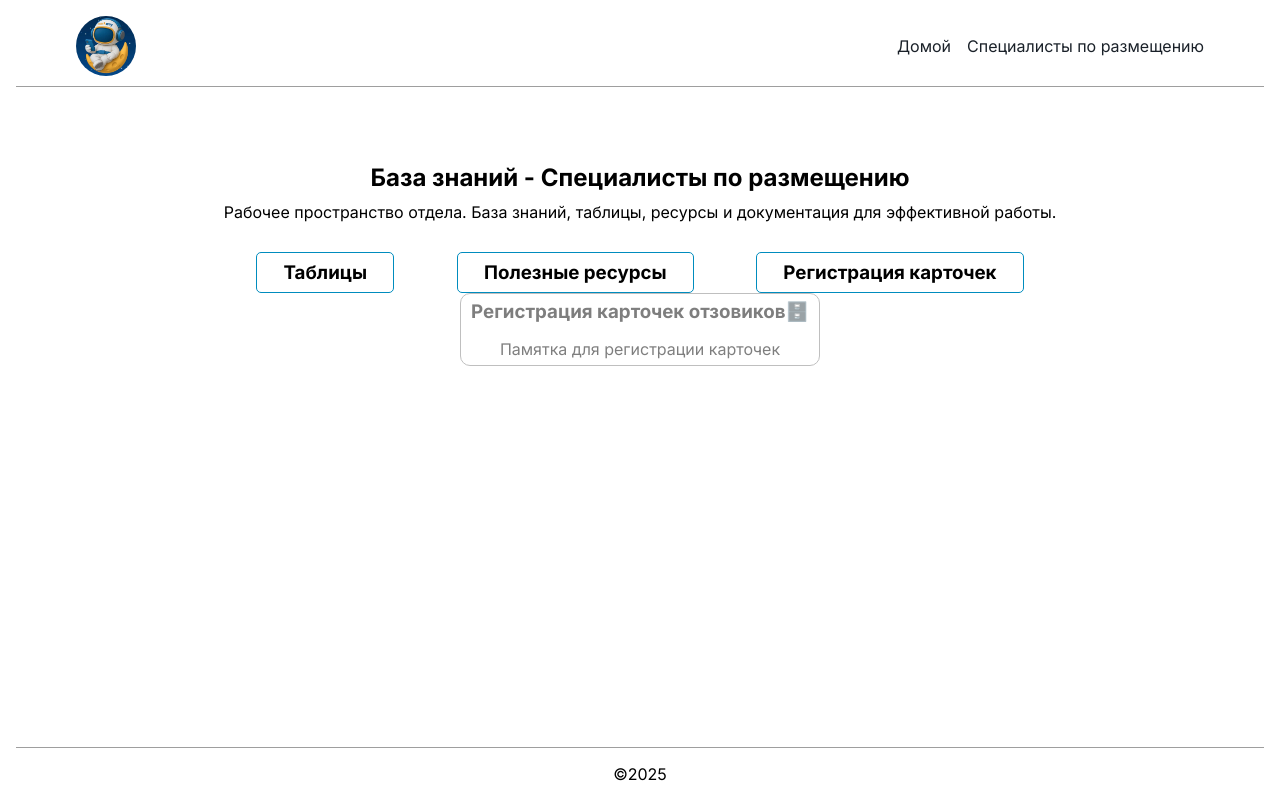
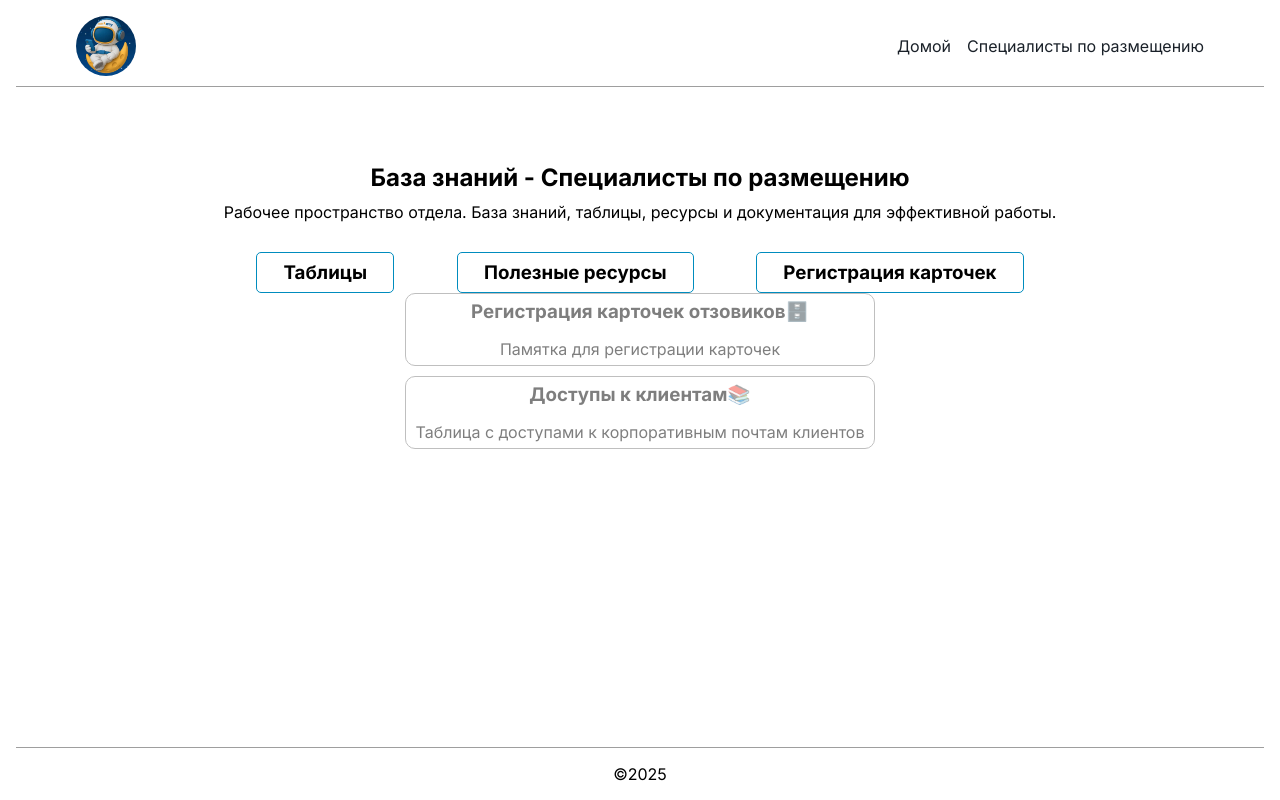
Before and after one commit to Dima11221/workapp, a Next.js app: page /razmeshenie/registration in a window 1280 px wide. Built offline with nearby package versions, Linux system fonts and the light colour scheme.

Commit message:
таблица с доступами к клиентам

```diff
--- a/app/data/registration.ts
+++ b/app/data/registration.ts
@@ -4,7 +4,13 @@ export const registration = [
 		title: 'Регистрация карточек отзовиков',
 		description: 'Памятка для регистрации карточек',
 		url: 'https://docs.google.com/document/d/1VE1yaYK5o3MZ2utSmNEZKbMsn3fjtWprHKctdC3CEaM/edit?tab=t.0',
-		category: 'База знаний',
 		icon: '🗄️',
 	},
+	{
+		id: 'dostupi',
+		title: 'Доступы к клиентам',
+		description: 'Таблица с доступами к корпоративным почтам клиентов',
+		url: 'https://docs.google.com/spreadsheets/d/1EfIyMU0l7dcn1-G7nUSbd5HHzesLevXiFSfCtm8iPJY/edit?gid=0#gid=0',
+		icon: '📚️',
+	},
 ]
```
Also changed, not shown: app/data/tables.ts (+0 -10 lines).
